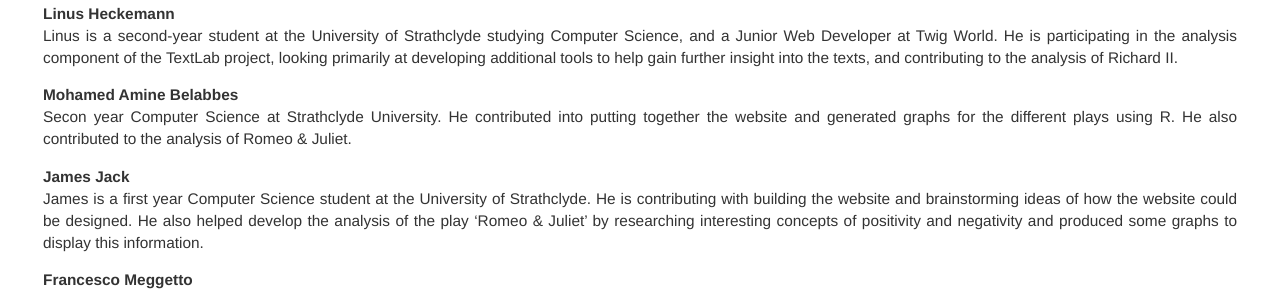
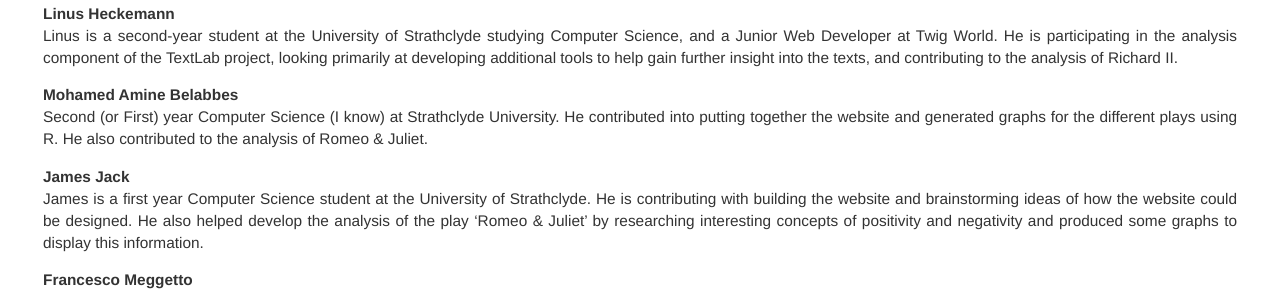
Before and after one commit to iahmed0/SU-LOSP.github.io, a Jekyll site: the page built from contributors.md, in a window 1280 px wide. Shown: the part 418-711 px from the top of the page. Built offline with Jekyll 4.4.1, drawn with Linux system fonts in a browser that asks for light colours.

Commit message:
Live demo, Amine changed

```diff
--- a/contributors.md
+++ b/contributors.md
@@ -22,7 +22,7 @@ additional tools to help gain further insight into the texts, and contributing
 to the analysis of Richard II.
 
 Mohamed Amine Belabbes
-: Secon year Computer Science at Strathclyde University. He contributed
+: Second (or First) year Computer Science (I know) at Strathclyde University. He contributed
 into putting together the website and generated graphs for the different plays
 using R. He also contributed to the analysis of Romeo & Juliet.
 
```
